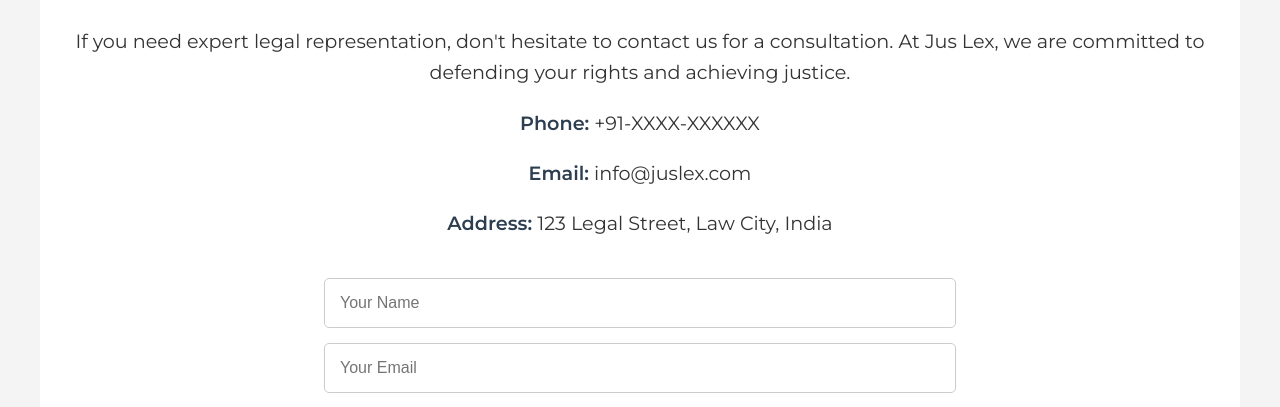
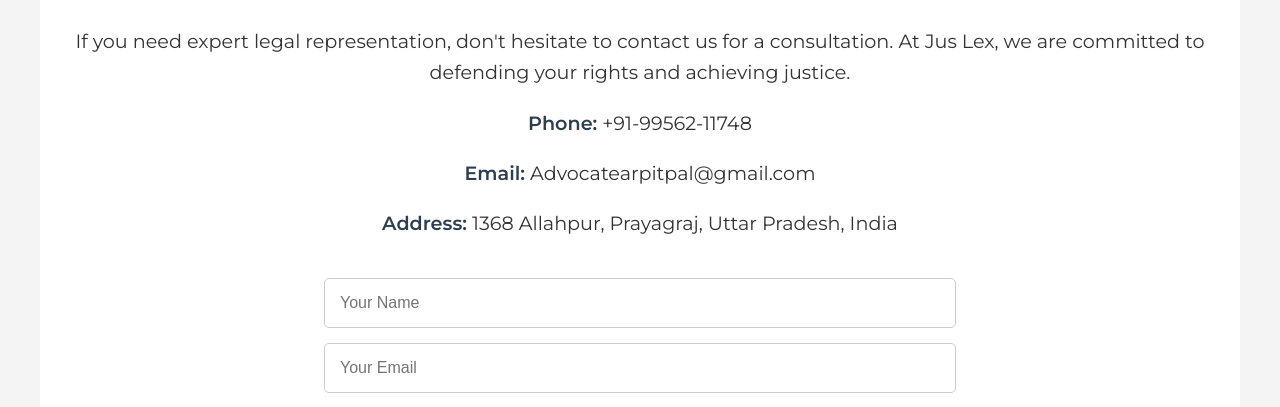
Before and after one commit to ashuto28/juslex, a plain HTML site: page contact.html in a window 1280 px wide. Shown: the part 313-720 px from the top of the page. Drawn offline with Linux system fonts and the light colour scheme.

Commit message:
adding contact

```diff
--- a/contact.html
+++ b/contact.html
@@ -19,9 +19,9 @@
             <p>If you need expert legal representation, don't hesitate to contact us for a consultation. At Jus Lex, we are committed to defending your rights and achieving justice.</p>
 
             <div class="contact-details">
-                <p><strong>Phone:</strong> +91-XXXX-XXXXXX</p>
-                <p><strong>Email:</strong> info@juslex.com</p>
-                <p><strong>Address:</strong> 123 Legal Street, Law City, India</p>
+                <p><strong>Phone:</strong> +91-99562-11748</p>
+                <p><strong>Email:</strong> Advocatearpitpal@gmail.com</p>
+                <p><strong>Address:</strong> 1368 Allahpur, Prayagraj, Uttar Pradesh, India</p>
             </div>
 
             <form class="contact-form">
@@ -35,7 +35,7 @@
         <!-- Google Map Embed -->
         <div class="map-container">
             <h2>Find Us Here</h2>
-            <iframe src="https://www.google.com/maps/embed?pb=!1m18!1m12!1m3!1d3154.1118511423275!2d144.95373631513153!3d-37.81601837975119!2m3!1f0!2f0!3f0!3m2!1i1024!2i768!4f13.1!3m3!1m2!1s0x6ad642af0f11fd81%3A0xf5772c487ff4eb4b!2s123%20Legal%20St%2C%20Melbourne%20VIC%203000%2C%20Australia!5e0!3m2!1sen!2sin!4v1603028638755!5m2!1sen!2sin" width="100%" height="450" style="border:0;" allowfullscreen="" loading="lazy"></iframe>
+            <iframe src="https://www.google.com/maps/embed?pb=!1m18!1m12!1m3!1d3602.4164906680635!2d81.87133667539035!3d25.45776467754416!2m3!1f0!2f0!3f0!3m2!1i1024!2i768!4f13.1!3m3!1m2!1s0x399ab54adf9a138b%3A0x54dff1650ca1b324!2sAdv%20Arpit%20pal!5e0!3m2!1sen!2sin!4v1729424173651!5m2!1sen!2sin" width="100%" height="450" style="border:0;" allowfullscreen="" loading="lazy" referrerpolicy="no-referrer-when-downgrade"></iframe>
         </div>
     </section>
 
```
